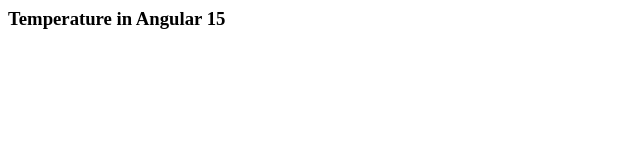
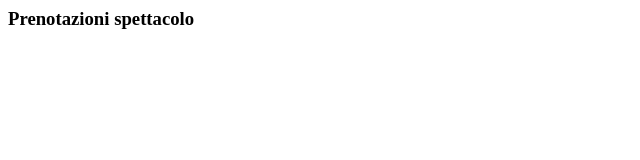
Before and after one commit to edcher/prova1, an Angular app: page / in a window 1280 px wide. Shown: the top 160 px of the page, without its empty margins (0-640 px from the left). Built offline with nearby package versions, Linux system fonts and the light colour scheme.

Commit message:
1 file modified

```diff
--- a/src/app/app.component.ts
+++ b/src/app/app.component.ts
@@ -6,5 +6,5 @@
   styleUrls: [ './app.component.css' ]
 })
 export class AppComponent  {
-  title: string = 'Temperature in Angular ' + VERSION.major;
+  title: string = 'Prenotazioni spettacolo';
 }
```
